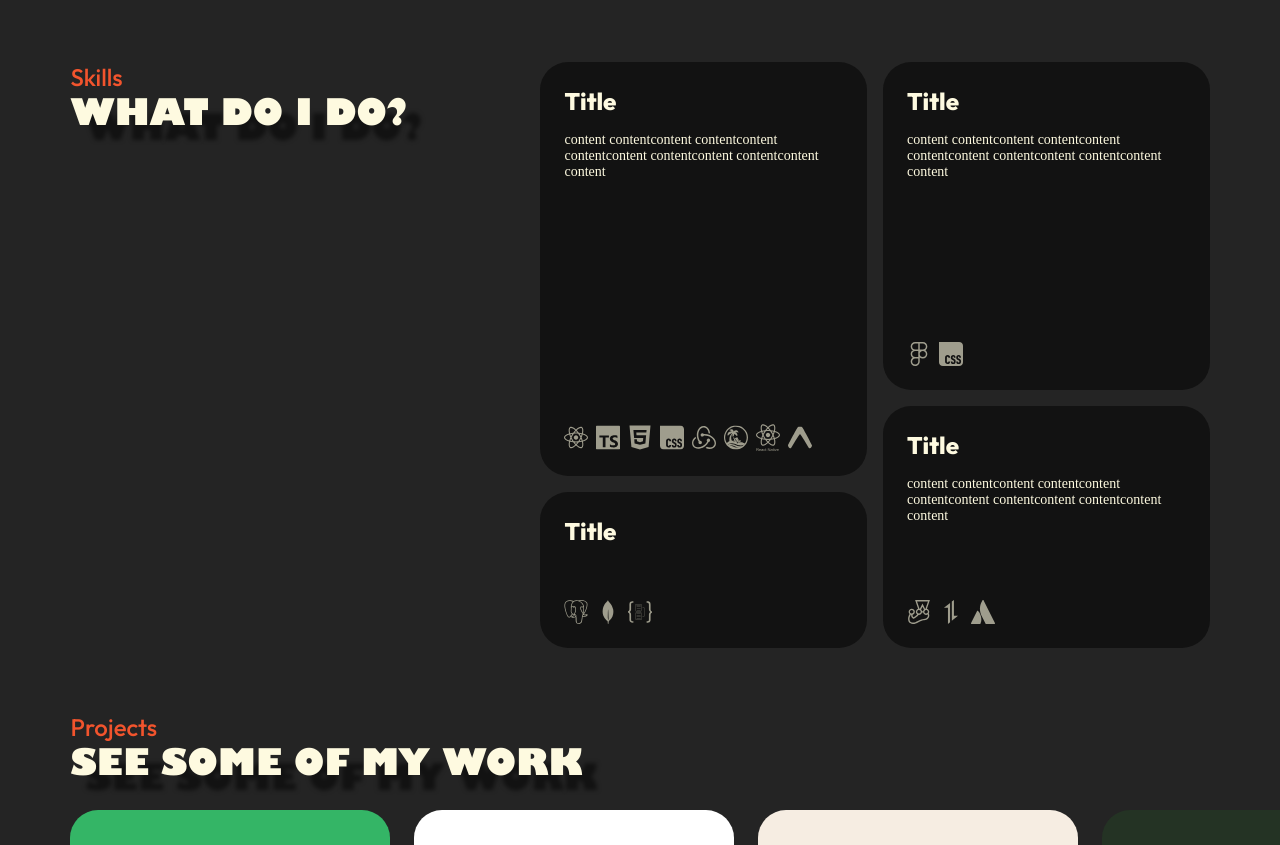
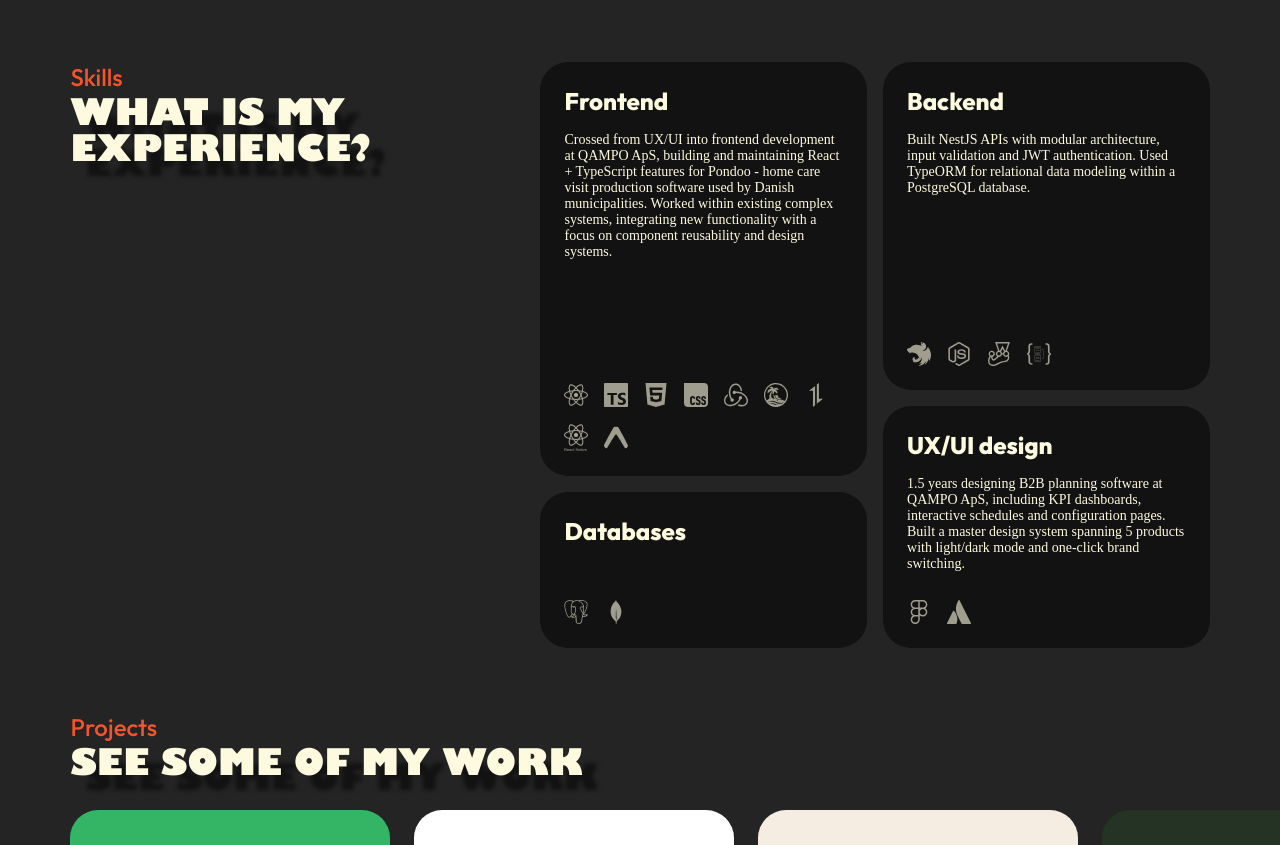
Before and after one commit to EvgeniaBabulkova/portfolio, a React (Vite) app: page / in a window 1280 px wide. Shown: the part 700-1545 px from the top of the page. Built offline with nearby package versions, Linux system fonts and the light colour scheme; a web font is replaced by a local one.

Commit message:
skills section content

```diff
--- a/src/components/homepage/SkillCard.tsx
+++ b/src/components/homepage/SkillCard.tsx
@@ -16,11 +16,11 @@ export default function SkillCard({ title, content, tech, classes }: SkillCardPr
         <p>{content}</p>
       </div>
 
-      <div className="flex flex-wrap gap-(--spacing-sm)">
+      <div className="flex flex-wrap gap-(--spacing-md)">
         {tech?.map((tech) => {
           const iconSrc = techIconMap[tech];
           if (!iconSrc) return null;
-          return <img src={iconSrc} alt={tech} width={24} height={24} />;
+          return <img src={iconSrc} alt={tech} title={tech} width={24} height={24} className={skillsStyles.techIcon} />;
         })}
       </div>
     </div>
--- a/src/components/homepage/SkillsSection.tsx
+++ b/src/components/homepage/SkillsSection.tsx
@@ -1,32 +1,32 @@
 import skillsStyles from "../../styles/skills.module.css";
 import SkillCard from "./SkillCard";
-import { databasesTech, extraTech, frontendTech, uxuiTech } from "../../data/techIcons";
+import { backendTech, databasesTech, frontendTech, uxuiTech } from "../../data/techIcons";
 import Title from "../UI/Title";
 
 export default function SkillsSection() {
   return (
     <section className={skillsStyles.skillsSection}>
-      <Title subtitle="Skills" title="What do i do?" />
+      <Title subtitle="Skills" title="What is my experience?" />
       <div className={skillsStyles.skillsGrid}>
         <SkillCard
-          title="Title"
-          content="content contentcontent contentcontent contentcontent contentcontent contentcontent content"
+          title="Frontend"
+          content="Crossed from UX/UI into frontend development at QAMPO ApS, building and maintaining React + TypeScript features for Pondoo - home care visit production software used by Danish municipalities. Worked within existing complex systems, integrating new functionality with a focus on component reusability and design systems."
           tech={frontendTech}
           classes={skillsStyles.frontend}
         />
         <SkillCard
-          title="Title"
-          content="content contentcontent contentcontent contentcontent contentcontent contentcontent content"
+          title="Backend"
+          content="Built NestJS APIs with modular architecture, input validation and JWT authentication. Used TypeORM for relational data modeling within a PostgreSQL database."
+          tech={backendTech}
+          classes={skillsStyles.backend}
+        />
+        <SkillCard
+          title="UX/UI design"
+          content="1.5 years designing B2B planning software at QAMPO ApS, including KPI dashboards, interactive schedules and configuration pages. Built a master design system spanning 5 products with light/dark mode and one-click brand switching."
           tech={uxuiTech}
           classes={skillsStyles.uxui}
         />
-        <SkillCard
-          title="Title"
-          content="content contentcontent contentcontent contentcontent contentcontent contentcontent content"
-          tech={extraTech}
-          classes={skillsStyles.extra}
-        />
-        <SkillCard title="Title" tech={databasesTech} classes={skillsStyles.databases} />
+        <SkillCard title="Databases" tech={databasesTech} classes={skillsStyles.databases} />
       </div>
     </section>
   );
--- a/src/data/techIcons.ts
+++ b/src/data/techIcons.ts
@@ -49,9 +49,10 @@ export const frontendTech = [
   "Tailwind",
   "Redux",
   "Tanstack",
+  "Axios",
   "React Native",
   "Expo Router",
 ];
-export const uxuiTech = ["Figma", "CSS", "Tailwind"];
-export const extraTech = ["Jest", "Axios", "Atlassian"];
-export const databasesTech = ["PostgreSQL", "MongoDB", "TypeORM"];
+export const uxuiTech = ["Figma", "Atlassian"];
+export const backendTech = ["NestJS", "Node.js", "Jest", "TypeORM"];
+export const databasesTech = ["PostgreSQL", "MongoDB"];
--- a/src/styles/skills.module.css
+++ b/src/styles/skills.module.css
@@ -25,7 +25,7 @@
   grid-row: span 5;
 }
 
-.uxui {
+.backend {
   grid-row: span 4;
 }
 
@@ -33,8 +33,18 @@
   grid-row: span 2;
 }
 
-.extra {
+.uxui {
   grid-row: span 3;
+}
+
+.techIcon {
+  cursor: pointer;
+  transition: all 0.2s ease-in-out;
+}
+
+.techIcon:hover {
+  opacity: 0.7;
+  transform: scale(1.2);
 }
 
 /* ---------------------------------------------------------- */
```
